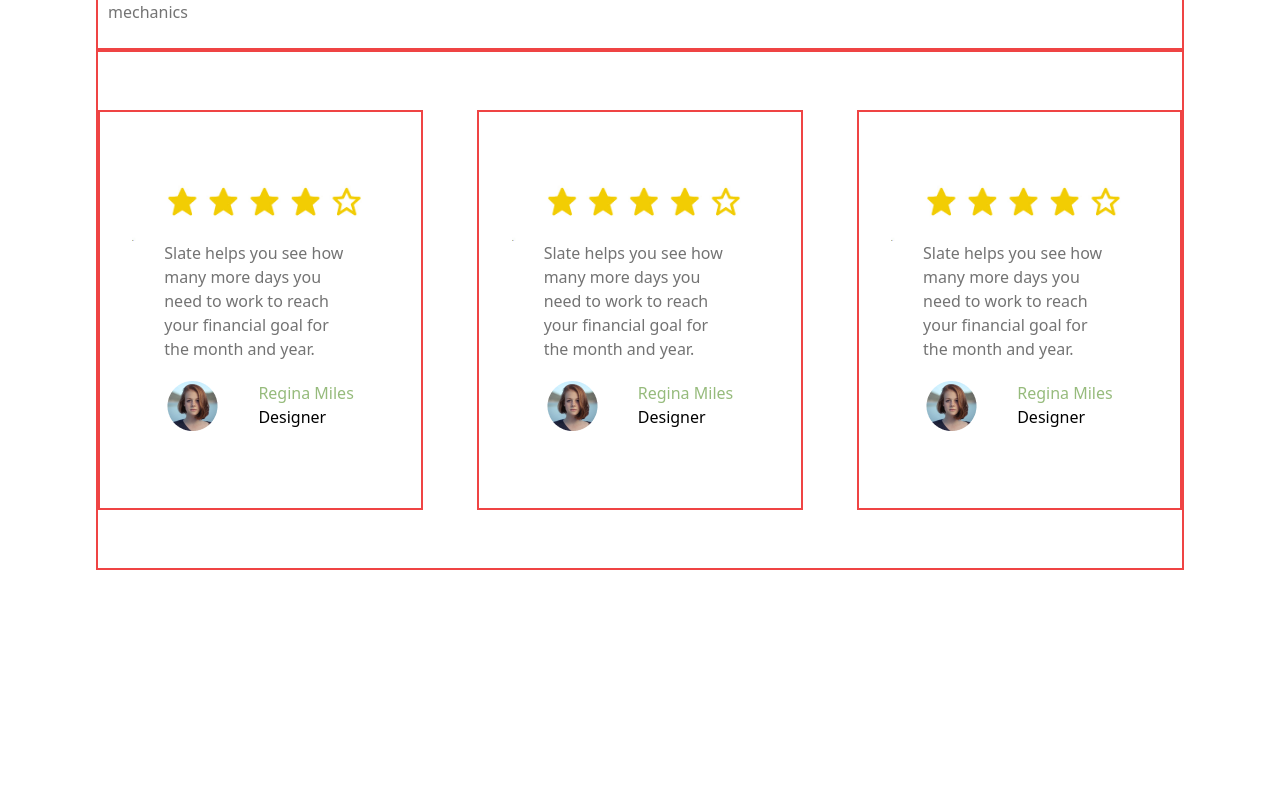
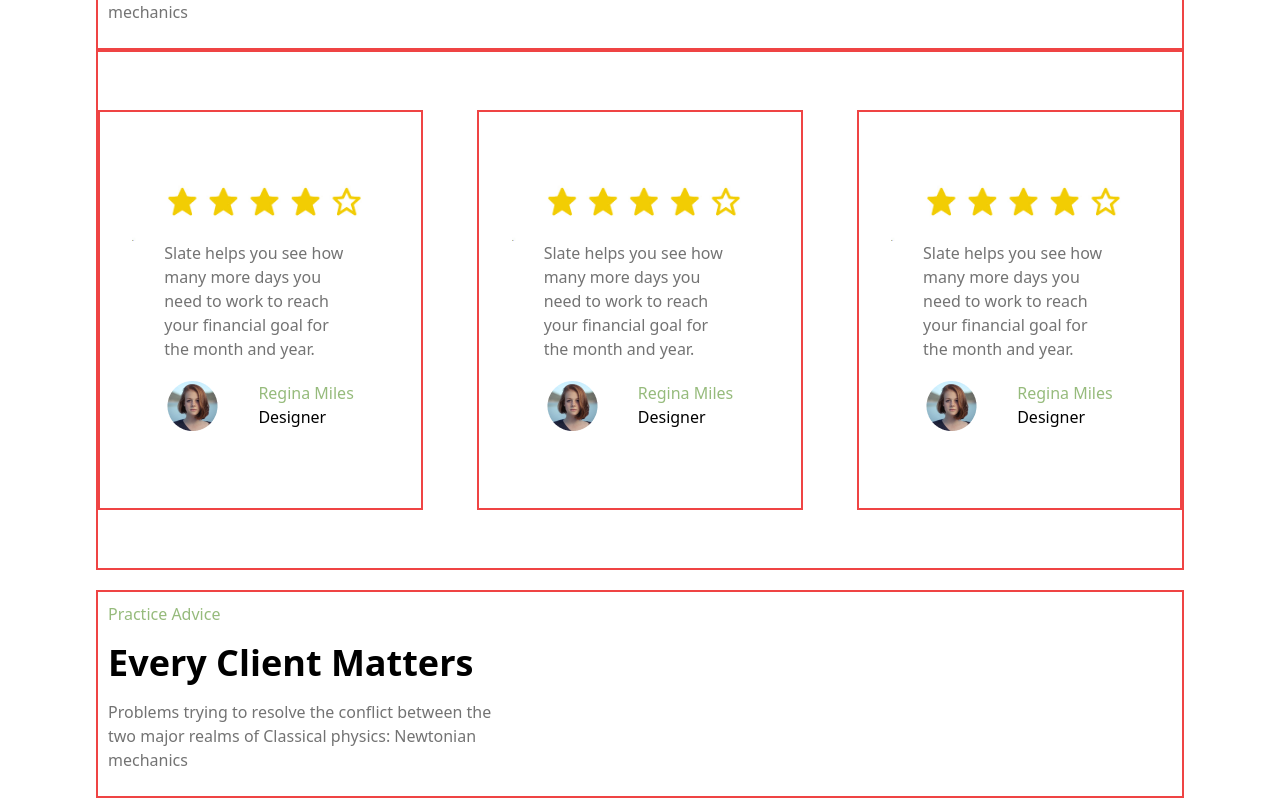
Before and after one commit to Mukhammadullo/Online_School, a React (Vite) app: page / in a window 1280 px wide. Shown: the part 3082-3880 px from the top of the page. Before the commit the page ends 3652 px from the top, so only its background shows below. Built offline with nearby package versions, Linux system fonts and the light colour scheme.

Commit message:
fix_section8

```diff
--- a/src/App.jsx
+++ b/src/App.jsx
@@ -116,7 +116,7 @@ function App() {
       </section>
 
 
-      {/* section6 */}
+      {/*# section6 */}
       <section className='w-[85%] mobile:h-[40vh] sm:h-[26vh] border-red-500 border-solid border-[2px] m-auto mt-[20px]'>
         <p className='text-[#96BB7C] font-medium m-[10px]'>Practice Advice</p>
         <h1 className='text-[36px] font-bold m-[10px]'>Every Client Matters</h1>
@@ -125,12 +125,20 @@ function App() {
       </section>
 
 
-      {/* section7 */}
+      {/*# section7 */}
       <section className='w-[85%] sm:h-[65vh] border-red-500 border-solid border-[2px] m-auto sm:flex justify-between items-center mobile:h-[160vh]'>
-        <Card3  img={'src/assets/22.png'} txt={'Slate helps you see how many more days  you need to work to reach your financial goal for the month and year.'}  />
-        <Card3  img={'src/assets/22.png'} txt={'Slate helps you see how many more days  you need to work to reach your financial goal for the month and year.'}  />
-        <Card3  img={'src/assets/22.png'} txt={'Slate helps you see how many more days  you need to work to reach your financial goal for the month and year.'}  />
+        <Card3 img={'src/assets/22.png'} txt={'Slate helps you see how many more days  you need to work to reach your financial goal for the month and year.'} />
+        <Card3 img={'src/assets/22.png'} txt={'Slate helps you see how many more days  you need to work to reach your financial goal for the month and year.'} />
+        <Card3 img={'src/assets/22.png'} txt={'Slate helps you see how many more days  you need to work to reach your financial goal for the month and year.'} />
+      </section>
 
+      {/*# section8 */}
+
+      <section className='w-[85%] mobile:h-[40vh] sm:h-[26vh] border-red-500 border-solid border-[2px] m-auto mt-[20px]'>
+        <p className='text-[#96BB7C] font-medium m-[10px]'>Practice Advice</p>
+        <h1 className='text-[36px] font-bold m-[10px]'>Every Client Matters</h1>
+        <p className='text-[#737373]  mobile:w-[80%] sm:w-[38%] font-medium m-[10px]'>Problems trying to resolve the conflict between
+          the two major realms of Classical physics: Newtonian mechanics </p>
       </section>
 
     </>
```
